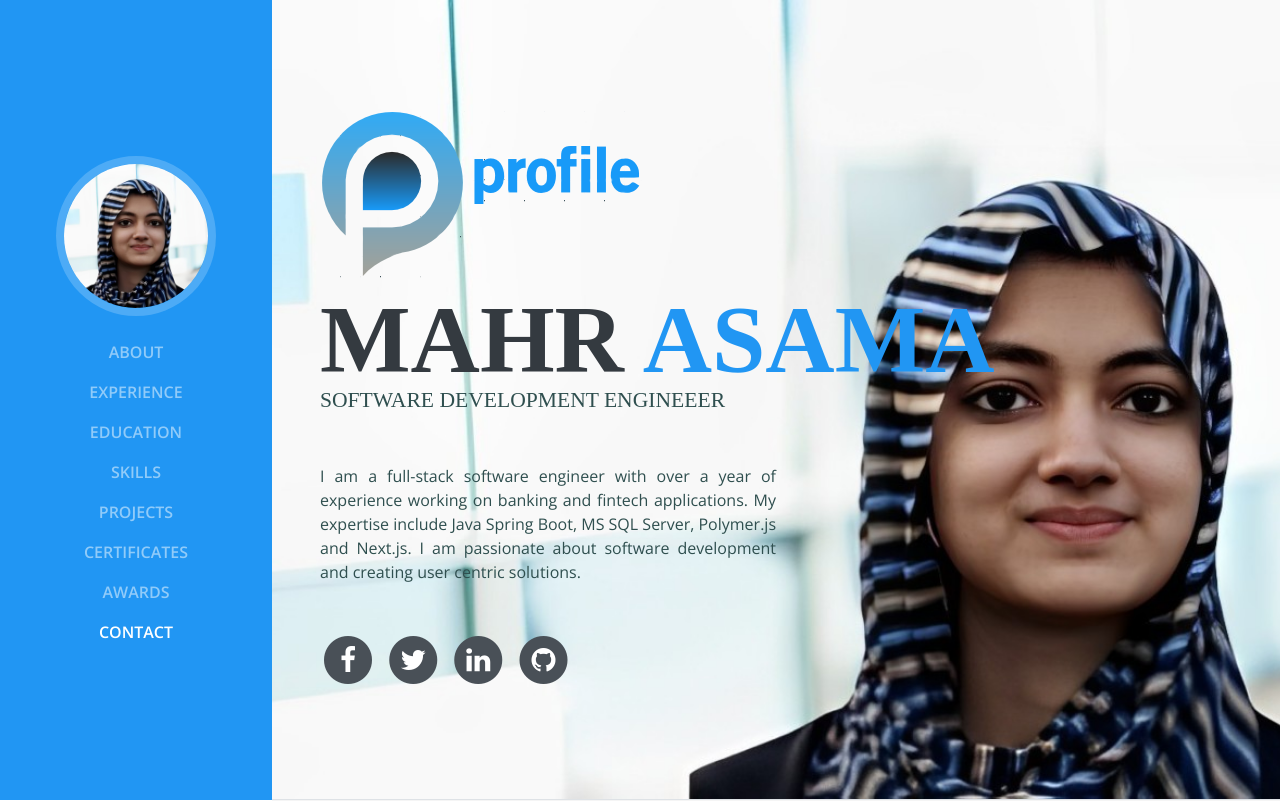
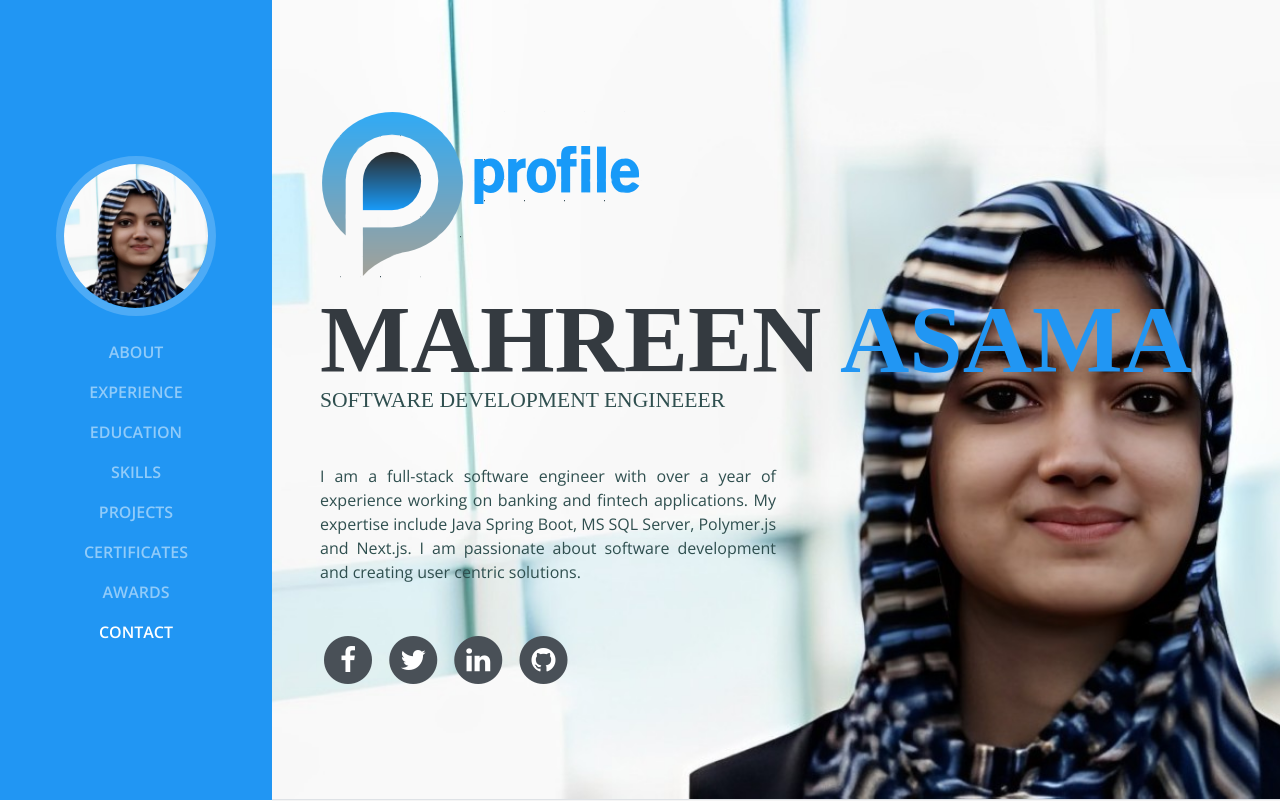
Before and after one commit to mahreenasama/portfolio, a plain HTML site: page index.html in a window 1280 px wide. Shown: the top 801 px of the page. Drawn offline with nearby package versions, Linux system fonts and the light colour scheme; a web font is replaced by a local one.

Commit message:
Update index.html

```diff
--- a/index.html
+++ b/index.html
@@ -83,7 +83,7 @@ License URL: https://creativecommons.org/licenses/by/4.0/
     <section class="resume-section p-3 p-lg-5 d-flex d-column" id="about">
       <div class="my-auto">
         <img src="img/logo-s.png" class="img-fluid mb-3" alt="">
-        <h1 class="mb-0">Mahr
+        <h1 class="mb-0">Mahreen
           <span class="text-primary">Asama</span>
         </h1>
         <div class="subheading mb-5" style="color: darkslategrey;">Software Development Engineeer
```
